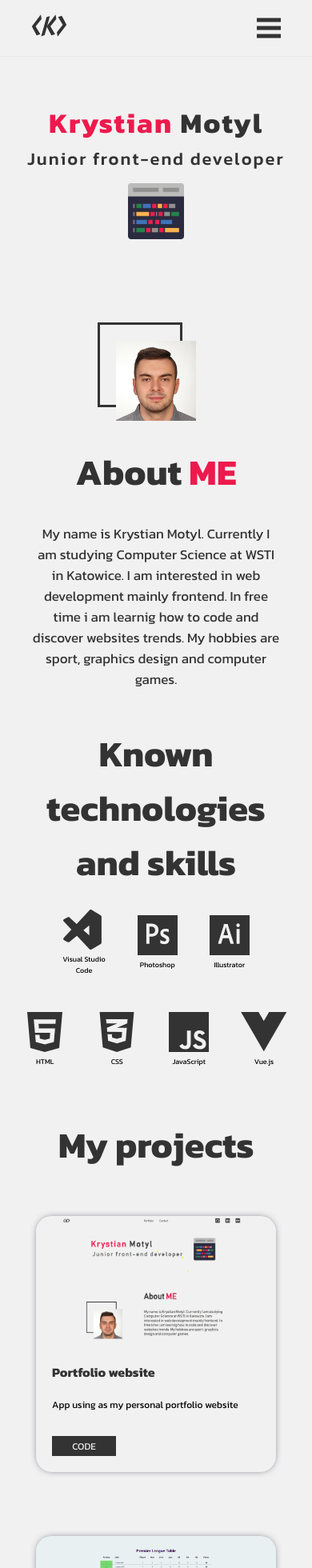
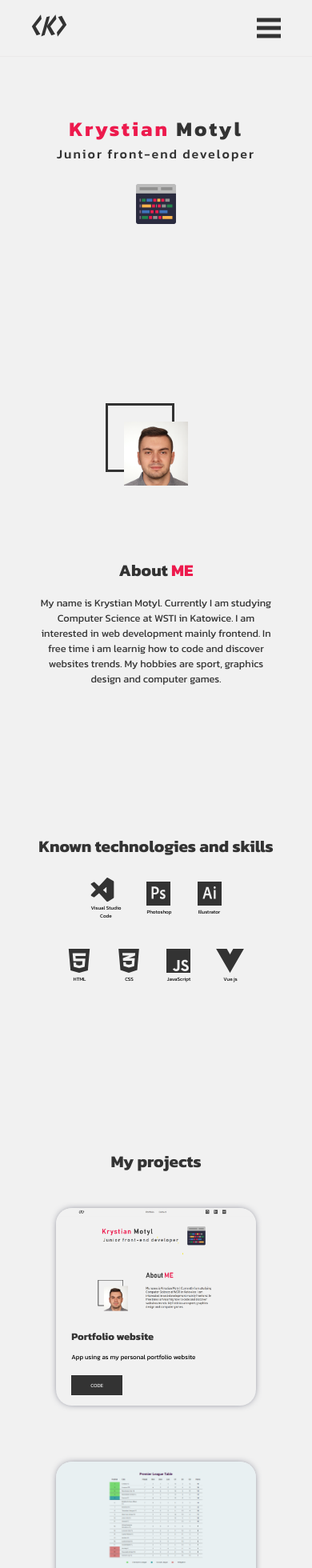
Before and after one commit to krystekswag/personal-portfolio-website, a Vue app: page / in a window 390 px wide. Shown: the top 1960 px of the page at 80% size. Built offline with nearby package versions, Linux system fonts and the light colour scheme.

Commit message:
update responsive breakpoints

```diff
--- a/src/components/About-img.vue
+++ b/src/components/About-img.vue
@@ -40,8 +40,8 @@
         display: flex;
         justify-content: center;
         align-items: center;
-        margin-left: 20%;
-        margin-right: 5%;
+        margin-left: 12rem;
+        margin-right: 2rem;
     }
     @media only screen and (max-width: 1250px){
         img{
@@ -56,8 +56,8 @@
             border: 3px solid #333333;
         }
         .content-wrapper{
-            margin-left: 5%;
-            margin-right: 2%;
+            margin-left: 5rem;
+            margin-right: 2rem;
         }
     }
     @media only screen and (max-width: 705px){
@@ -65,4 +65,10 @@
             margin: 0;
         }
     }
+    @media only screen and (max-width: 480px){
+        img, .border-img{
+            width: 80px;
+            height: 80px;
+        }
+    }
 </style>
--- a/src/components/About-text.vue
+++ b/src/components/About-text.vue
@@ -17,34 +17,47 @@
         color: #333333;
     }
     .about-text{
-        margin-right: 20%;
-        margin-bottom: 8%;
+        margin-left: 1rem;
+        margin-right: 12rem;
+        margin-bottom: 5rem;
     }
     h2{
-        font-size: 55px;
-        margin-bottom: 55px;
+        font-size: 3rem;
+        margin-bottom: 2rem;
     }
     h2 span{
         color: #ed1a4d;
     }
     p{
-        font-size: 25px;
+        font-size: 1.5rem;
     }
     @media only screen and (max-width: 1250px){
+        .about-text{
+            margin-right: 6rem;
+            margin-bottom: 5rem;
+        }
         h2{
-            font-size: 45px;
-            margin-bottom: 30px;
+            font-size: 2.5rem;
+            margin-bottom: 1rem;
         }
         p{
-            font-size: 17px;
-        }
-        .about-text{
-            margin-right: 5%;
+            font-size: 1rem;
         }
     }
     @media only screen and (max-width: 705px){
         .about-text{
-            margin: 0 10%;
+            margin: 1rem 3rem;
+        }
+        h2{
+            font-size: 1.8rem;
+        }
+    }
+    @media only screen and (max-width: 480px){
+        h2{
+            font-size: 1.3rem;
+        }
+        p{
+            font-size: 0.8rem;
         }
     }
 </style>
--- a/src/components/Footer.vue
+++ b/src/components/Footer.vue
@@ -19,9 +19,15 @@
         display: flex;
         align-items: center;
         justify-content: center;
+        margin-top: 1rem;
     }
     p{
-        font-size: 11px;
-        font-weight: 400;
+        font-size: 0.7rem;
+        font-weight: 300;
+    }
+    @media only screen and (max-width: 350px){
+        p{
+            font-size: 0.5rem;
+        }
     }
 </style>
--- a/src/components/Main-img.vue
+++ b/src/components/Main-img.vue
@@ -12,22 +12,28 @@
 
 <style lang="scss" scoped>
     img{
-        padding: 50px;
-        width: 150px;
-        height: 150px;
+        padding: 4rem;
+        width: 130px;
+        height: 130px;
     }
     @media only screen and (max-width: 1250px){
         img{
-            padding: 20px;
-            width: 100px;
-            height: 100px;
+            padding: 1.5rem;
+            width: 80px;
+            height: 80px;
         }
     }
     @media only screen and (max-width: 705px){
         img{
-            padding: 10px;
-            width: 70px;
-            height: 70px;
+            padding: 0.6rem;
+            width: 60px;
+            height: 60px;
+        }
+    }
+    @media only screen and (max-width: 480px){
+        img{
+            width: 50px;
+            height: 50px;
         }
     }
 </style>
--- a/src/components/Portfolio-projects.vue
+++ b/src/components/Portfolio-projects.vue
@@ -47,14 +47,13 @@
     .projects{
         display: flex;
         flex-wrap: wrap;
-        padding: 0 100px;
         flex-direction: row;
         justify-content: center;
     }
     .project{
         max-width: 450px;
         box-shadow: 0px 0px 10px -3px rgba(66, 68, 90, 1);
-        margin: 40px 80px;
+        margin: 4rem 6rem;
         border-radius: 20px;
         padding: 0;
     }
@@ -64,21 +63,20 @@
         height: 250px;
     }
     h3{
-        font-size: 20px;
-        padding: 10px;
-        margin: 0px 10px;
+        font-size: 1.2rem;
+        margin: 0 0.5rem;
         color: #333333;
     }
     p{
         font-size: 14px;
-        padding: 10px;
-        margin: 0px 10px;
+        margin: 0 0.5rem;
     }
-    .buttons{
-        padding: 10px;
+    h3, p, .buttons{
+        padding: 0.7rem;
     }
     .buttons button{
-        margin: 10px;
+        margin: 0.5rem;
+        padding: 0;
         width: 100px;
         height: 30px;
         background-color: #333333;
@@ -86,10 +84,13 @@
         cursor: pointer;
     }
     .buttons button a{
-        font-size: 14px;
+        font-size: 0.8rem;
         text-decoration: none;
         color: #f1f1f1;
-        padding: 10px 25px;
+        display: inline-block;
+        width: 100%;
+        line-height: 30px;
+        height: 100%;
     }
     @media only screen and (min-width: 706px){
         .buttons button:hover{
@@ -98,10 +99,10 @@
     }
     @media only screen and (max-width: 1500px){
         .projects{
-            padding: 0 20px;
+            padding: 0 2rem;
         }
         .project{
-            margin: 40px 40px;
+            margin: 2.2rem 3rem;
         }
     }
     @media only screen and (max-width: 1250px){
@@ -113,18 +114,18 @@
             height: 187.5px;
         }
         h3{
-            font-size: 16px;
+            font-size: 1rem;
         }
         p{
-            font-size: 12px;
+            font-size: .7rem;
         }
         .buttons button{
             width: 80px;
             height: 25px;
         }
         .buttons button a{
-            font-size: 12px;
-            padding: 8px 18px;
+            font-size: .5rem;
+            line-height: 25px;
         }
     }
     @media only screen and (max-width: 705px){
@@ -136,4 +137,29 @@
             height: 167px;
         }
     }
+    @media only screen and (max-width: 480px){
+        .project{
+            max-width: 250px;
+        }
+        .project img{
+            width: 250px;
+            height: 140px;
+        }
+        h3, p, .buttons{
+            padding: 0.3rem 0.7rem;
+        }
+        h3{
+            font-size: .8rem;
+        }
+        p{
+            font-size: .5rem;
+        }
+        .buttons button{
+            width: 64px;
+            height: 25px;
+        }
+        .buttons button a{
+            font-size: .4rem;
+        }
+    }
 </style>
--- a/src/components/Technologies-text.vue
+++ b/src/components/Technologies-text.vue
@@ -1,5 +1,5 @@
 <template>
-    <div>
+    <div class="tech-wrapper">
         <h2>Known technologies and skills</h2>
         <div class="wrapper">
             <div class="wrapper-content">
@@ -64,25 +64,31 @@ import VueIcon from '@/components/Vue-icon.vue';
         flex-direction: row;
         align-items: center;
         justify-content: center;
-        margin: 20px;
     }
     .wrapper-content{
         text-align: center;
-        padding: 55px 70px;
+        padding: 1.2rem 4rem;
     }
     .wrapper-content p{
-        font-size: 16px;
-        padding: 20px 0;
+        font-size: .9rem;
+        padding: 0.2rem 0;
         white-space: pre-line;
     }
     h2{
         text-align: center;
-        font-size: 55px;
+        font-size: 3rem;
         color: #333333;
+        padding-bottom: 2rem;
+        margin: 1rem 0;
     }
     .icons{
         height: 100px;
         width: 100px;
+        fill: #333333;
+    }
+    .icons-vue{
+        height: 100px;
+        width: 117px;
         fill: #333333;
     }
     @media only screen and (min-width: 706px){
@@ -90,24 +96,16 @@ import VueIcon from '@/components/Vue-icon.vue';
             fill: #ed1a4d;
         }
     }
-    .icons-vue{
-        height: 100px;
-        width: 117px;
-        fill: #333333;
-    }
     @media only screen and (max-width: 1250px){
-        .wrapper{
-            margin: 10px;
-        }
         .wrapper-content{
-            padding: 35px 45px;
+            padding: 1.2rem 3rem;
         }
         .wrapper-content p{
-            font-size: 13px;
-            padding: 10px 0;
+            font-size: .7rem;
         }
         h2{
-            font-size: 45px;
+            font-size: 2.5rem;
+            padding-bottom: 1rem;
         }
         .icons{
             height: 70px;
@@ -120,8 +118,9 @@ import VueIcon from '@/components/Vue-icon.vue';
     }
     @media only screen and (max-width: 705px){
         h2{
-            padding-top: 50px;
-            margin: 0 5%;
+            font-size: 1.8rem;
+            padding-bottom: .8rem;
+            margin: 0 1rem;
         }
         .icons{
             height: 50px;
@@ -132,12 +131,30 @@ import VueIcon from '@/components/Vue-icon.vue';
             width: 57.5px;
         }
         .wrapper-content{
-            text-align: center;
-            padding: 15px 20px;
+            padding: 1.2rem 1.5rem;
         }
         .wrapper-content p{
-            font-size: 9px;
-            padding: 5px 0;
+            font-size: .5rem;
+        }
+    }
+    @media only screen and (max-width: 480px){
+        h2{
+            font-size: 1.3rem;
+            padding-bottom: .5rem;
+        }
+        .icons{
+            height: 30px;
+            width: 30px;
+        }
+        .icons-vue{
+            height: 30px;
+            width: 35px;
+        }
+        .wrapper-content{
+            padding: 1rem 1rem;
+        }
+        .wrapper-content p{
+            font-size: .4rem;
         }
     }
 </style>
--- a/src/components/Text-main.vue
+++ b/src/components/Text-main.vue
@@ -12,43 +12,47 @@
 </script>
 
 <style lang="scss" scoped>
-    h1, .title{
+    h1{
         color: #333333;
-        padding: 10px;
-    }
-    h1{
-        font-size: 55px;
-        letter-spacing: 6px;
+        padding: 1rem;
+        font-size: 3.2rem;
+        letter-spacing: 3px;
     }
     .title{
-        font-size: 40px;
+        padding: 0;
+        font-size: 2.2rem;
         font-weight: 500;
+        letter-spacing: 4px;
         display: block;
     }
     .signed{
         color: #ed1a4d;
     }
     @media only screen and (max-width: 1250px){
-        h1, .title{
-            padding: 4px;
-        }
         h1{
-            font-size: 45px;
+            font-size: 2.2rem;
+            padding: 2rem;
         }
         .title{
-            font-size: 28px;
+            font-size: 1.6rem;
+            letter-spacing: 2px;
         }
     }
     @media only screen and (max-width: 705px){
-        h1, .title{
-            padding: 2px;
-        }
         h1{
-            font-size: 35px;
-            letter-spacing: 2px;
+            font-size: 1.8rem;
+            padding: 1rem;
         }
         .title{
-            font-size: 22px;
+            font-size: 1.2rem;
+        }
+    }
+    @media only screen and (max-width: 480px){
+        h1{
+            font-size: 1.6rem;
+        }
+        .title{
+            font-size: 1rem;
         }
     }
 </style>
--- a/src/views/Main-page.vue
+++ b/src/views/Main-page.vue
@@ -25,7 +25,6 @@ import MainImg from '@/components/Main-img.vue';
 <style lang="scss" scoped>
     *{
         margin: 0;
-        font-family: 'Roboto', sans-serif;
     }
     #main-page{
         background-color: #f1f1f1;
@@ -50,8 +49,7 @@ import MainImg from '@/components/Main-img.vue';
     }
     @media only screen and (max-width: 705px){
         .content-wrapper{
-            padding-top: 50px;
-            height: 40vh;
+            height: 50vh;
             flex-direction: column;
             text-align: center;
         }
--- a/src/views/Portfolio.vue
+++ b/src/views/Portfolio.vue
@@ -20,9 +20,8 @@ import Projects from '@/components/Portfolio-projects.vue';
 <style lang="scss" scoped>
     h2{
         text-align: center;
-        font-size: 55px;
-        padding: 10px;
-        margin-bottom: 20px;
+        font-size: 3rem;
+        padding-bottom: 2rem;
         color: #333333;
     }
     .wrapper{
@@ -30,16 +29,22 @@ import Projects from '@/components/Portfolio-projects.vue';
         height: auto;
         width: 100%;
         padding: 50px 0;
-        scroll-margin-top: 70px;
     }
     @media only screen and (max-width: 1250px){
         h2{
-            font-size: 45px;
-            margin-bottom: 10px;
-            padding: 5px;
+            font-size: 2.5rem;
+            padding-bottom: 1rem;
         }
-        .wrapper{
-            padding: 40px 0;
+    }
+    @media only screen and (max-width: 705px){
+        h2{
+            font-size: 1.8rem;
+            padding-bottom: 0.5rem;
+        }
+    }
+    @media only screen and (max-width: 480px){
+        h2{
+            font-size: 1.3rem;
         }
     }
 </style>
```
Also changed, not shown: src/views/Contact.vue (+16 -8 lines).
